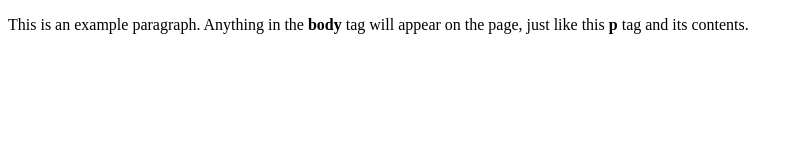
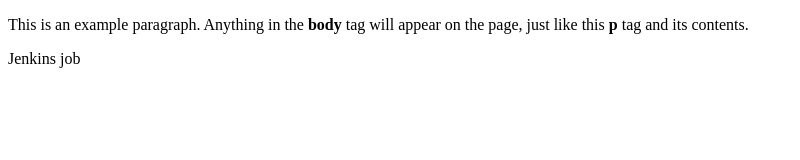
Before and after one commit to pronetware-it/jen-app, a plain HTML site: page index.html in a window 1280 px wide. Shown: the whole page, without its empty margins (0-800 px from the left). Drawn offline with Linux system fonts and the light colour scheme.

Commit message:
Edit index.html

```diff
--- a/index.html
+++ b/index.html
@@ -5,5 +5,6 @@
   </head>
   <body>
     <p>This is an example paragraph. Anything in the <strong>body</strong> tag will appear on the page, just like this <strong>p</strong> tag and its contents.</p>
+    <p> Jenkins job</p>
   </body>
 </html>
```
